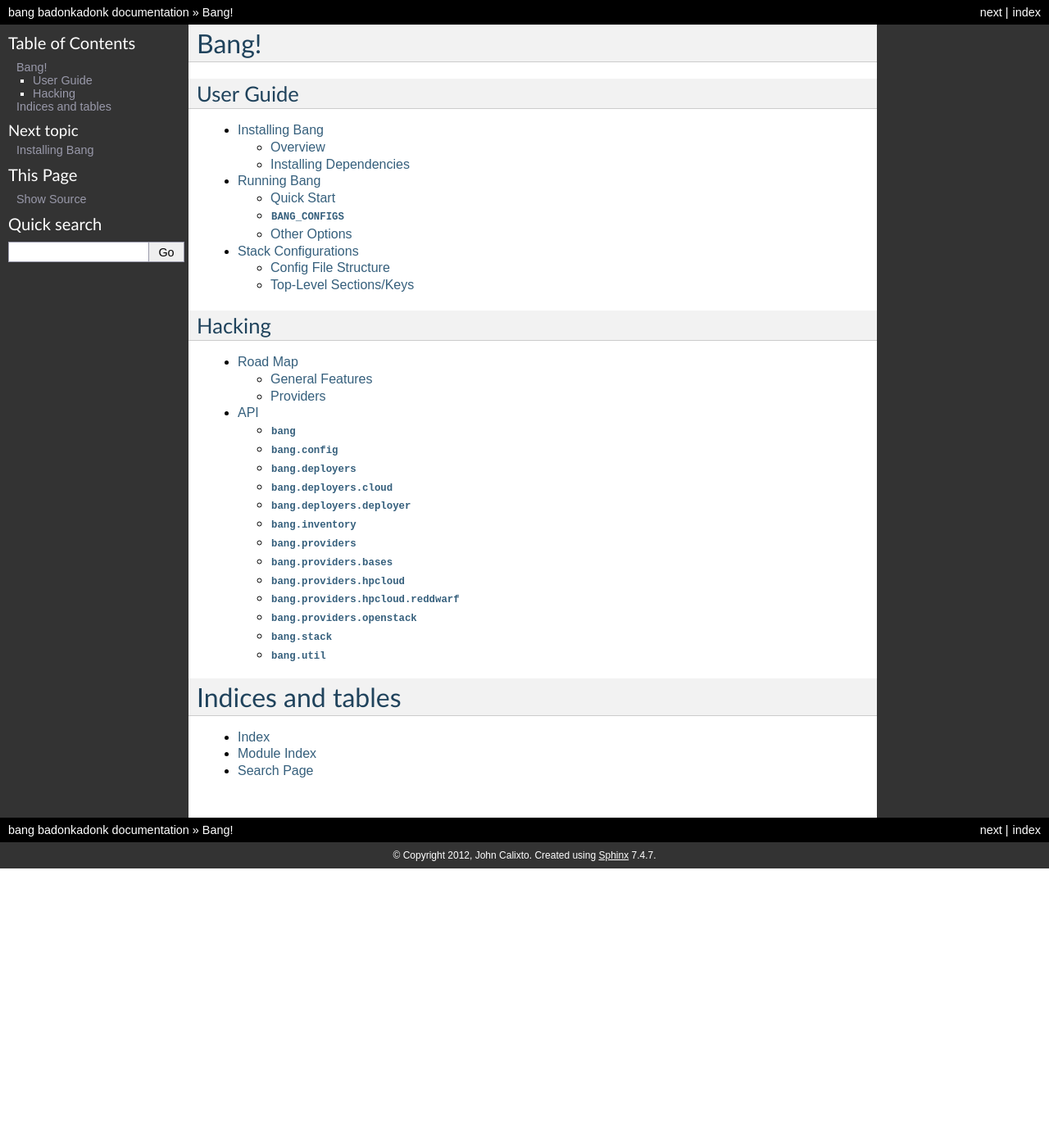
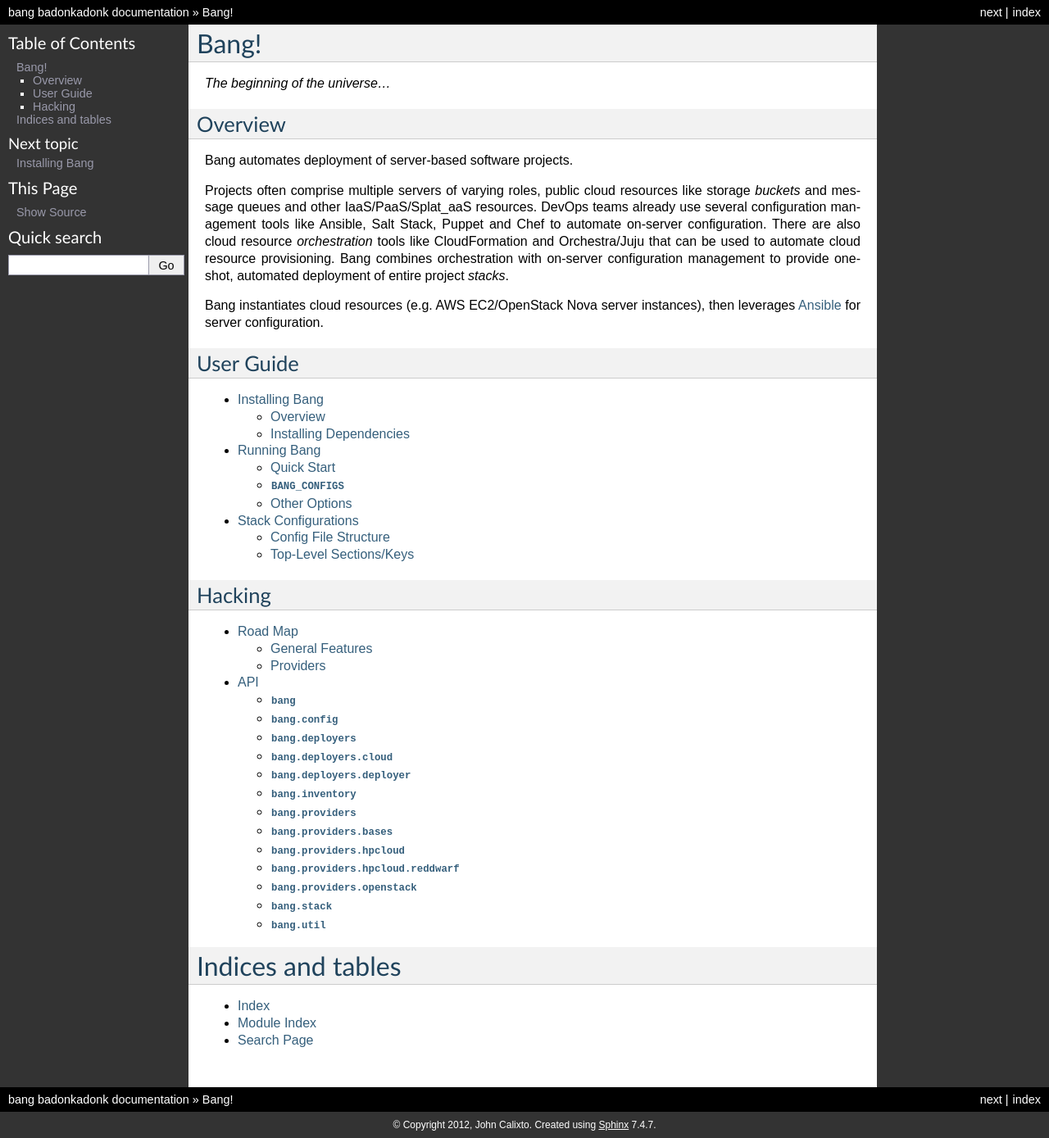
Before and after one commit to fr33jc/bang, a Sphinx documentation site: the page built from doc/index.txt, in a window 1280 px wide and 1389 px high. Shown: the whole window at 82% size. Built offline with Sphinx 7.4.7, drawn with Linux system fonts in a browser that asks for light colours.

Commit message:
Use README as shared overview source

```diff
--- a/README.rst
+++ b/README.rst
@@ -7,18 +7,18 @@
 
 Overview
 --------
-Automates deployment of server-based software projects.
+Bang automates deployment of server-based software projects.
 
-Projects often comprise multiple servers of varying roles, public
-cloud resources like storage *buckets* and message queues and other
-IaaS/PaaS/Splat_aaS resources.  DevOps teams already use several
-configuration management tools like Ansible, Salt Stack, Puppet
-and Chef to automate on-server configuration.  There are also cloud
-resource *orchestration* tools like CloudFormation and Orchestra/Juju
-that can be used to automate cloud resource provisioning.  ``bang``
-combines orchestration with on-server configuration management to
-provide one-shot, automated deployment of entire project *stacks*.
+Projects often comprise multiple servers of varying roles, public cloud
+resources like storage *buckets* and message queues and other
+IaaS/PaaS/Splat_aaS resources.  DevOps teams already use several configuration
+management tools like Ansible, Salt Stack, Puppet and Chef to automate
+on-server configuration.  There are also cloud resource *orchestration* tools
+like CloudFormation and Orchestra/Juju that can be used to automate cloud
+resource provisioning.  Bang combines orchestration with on-server
+configuration management to provide one-shot, automated deployment of entire
+project *stacks*.
 
-``bang`` instantiates cloud resources (e.g. AWS EC2/OpenStack Nova
-server instances), then leverages `Ansible <http://ansible.cc/>`_ for
-server configuration.
+Bang instantiates cloud resources (e.g. AWS EC2/OpenStack Nova server
+instances), then leverages `Ansible <http://ansible.cc/>`_ for server
+configuration.
--- a/doc/index.txt
+++ b/doc/index.txt
@@ -1,5 +1,4 @@
-Bang!
-=====
+.. include::  ../README.rst
 
 
 User Guide
```
